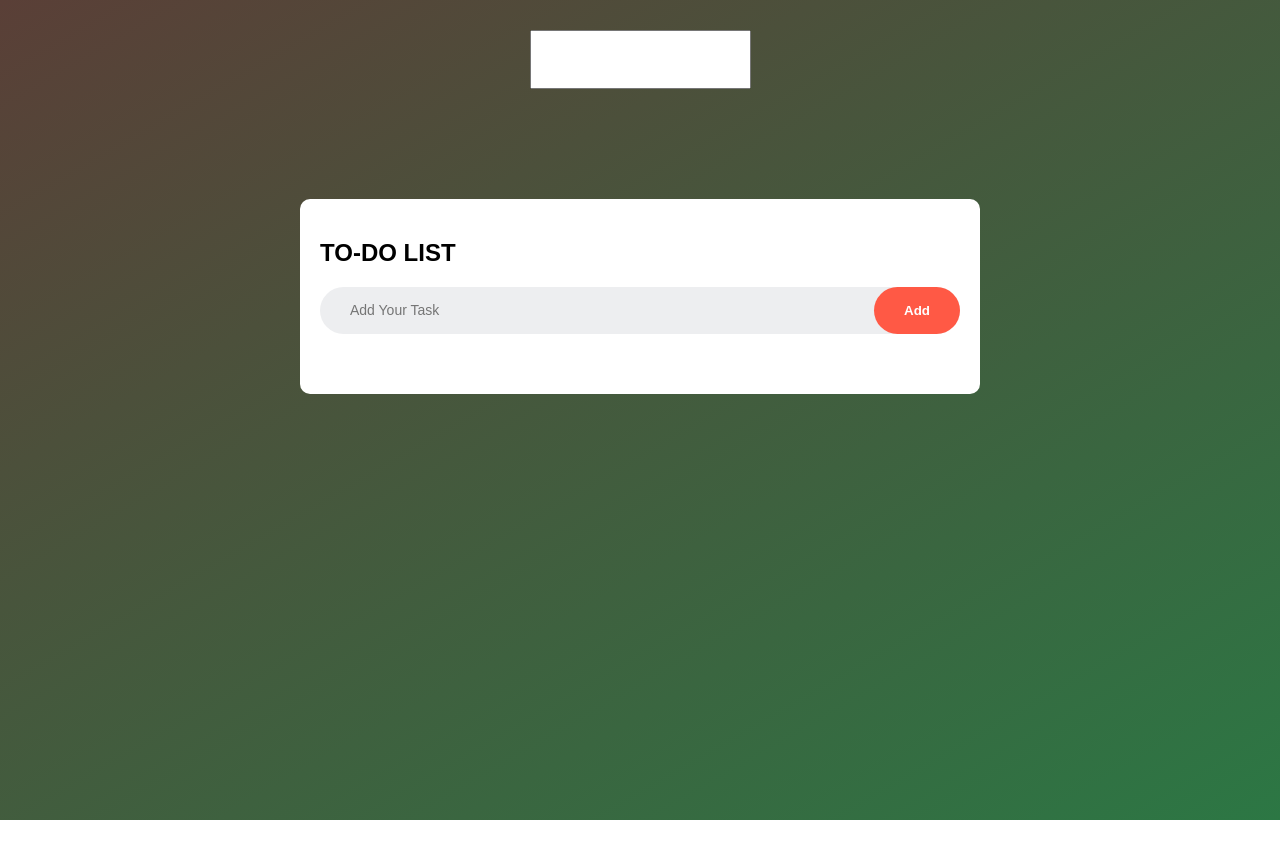
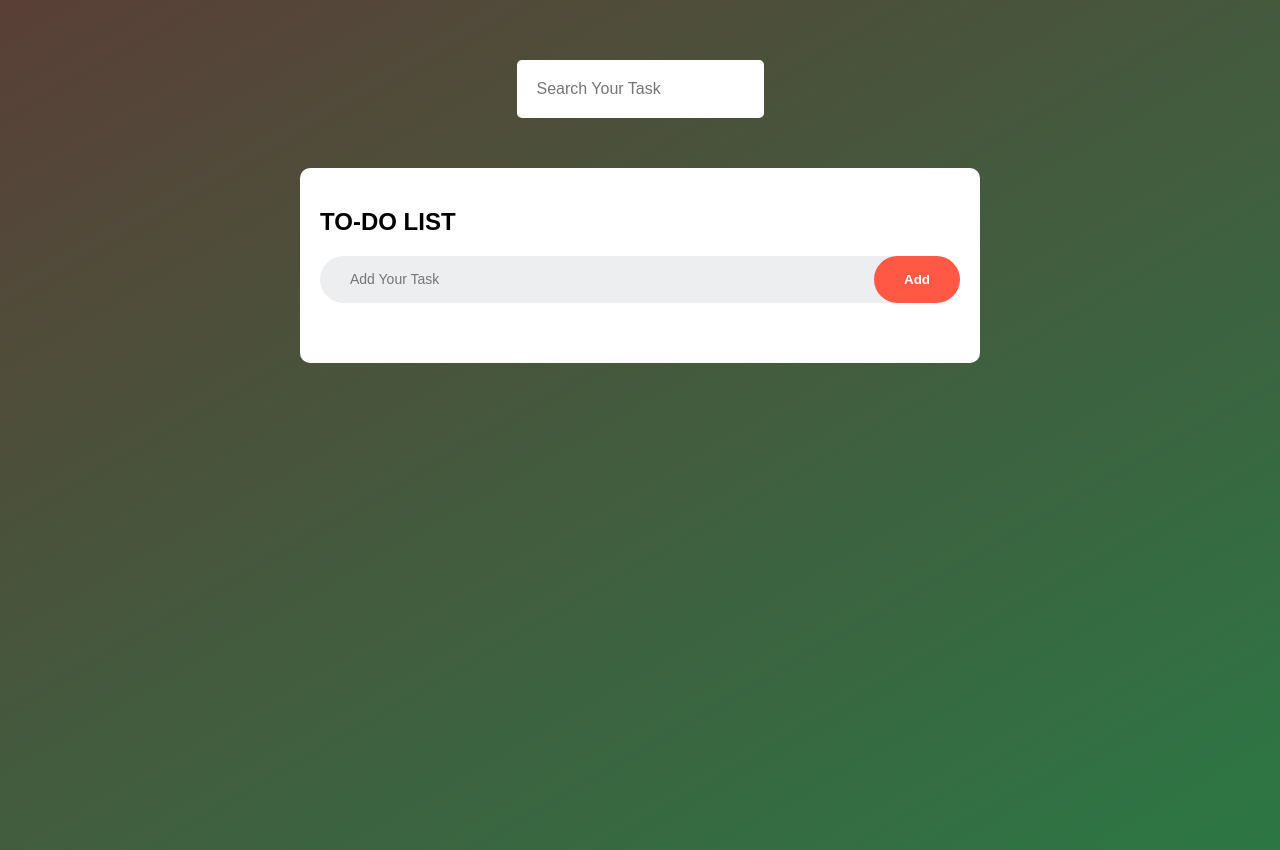
Before and after one commit to sabbirchowdhury12/javascript-to-do-list, a plain HTML site: page index.html in a window 1280 px wide. Before the commit the page ends 820 px from the top, so only its background shows below. Drawn offline with Linux system fonts and the light colour scheme.

Commit message:
bug fixed

```diff
--- a/index.html
+++ b/index.html
@@ -12,7 +12,7 @@
   </head>
   <body>
     <div class="header">
-      <input id="search-input" type="search" />
+      <input id="search-input" placeholder="Search Your Task" type="search" />
     </div>
     <div class="container">
       <h2>TO-DO LIST</h2>
--- a/main.js
+++ b/main.js
@@ -59,7 +59,9 @@ taskList.addEventListener("click", function (e) {
     e.target.tagName === "I" &&
     e.target.parentNode.tagName === "SPAN"
   ) {
+    ind = e.target.parentNode.parentNode.getAttribute("id");
     task.splice(ind, 1);
+    console.log(ind);
     localStorage.setItem("Task", JSON.stringify(task));
     showTask();
   }
--- a/style.css
+++ b/style.css
@@ -9,7 +9,7 @@ body {
 
 .container {
   width: 50%;
-  margin: 100px auto;
+  margin: 40px auto;
   background: #fff;
   padding: 20px;
   border-radius: 10px;
@@ -110,11 +110,15 @@ ul li button {
 .header {
   padding: 10px;
   text-align: center;
-  margin-top: 20px;
+  margin-top: 50px;
 }
 
 .header input {
   padding: 20px;
+  outline: none;
+  border: none;
+  border-radius: 5px;
+  font-size: 16px;
 }
 @media (max-width: 560px) {
   .container {
```
